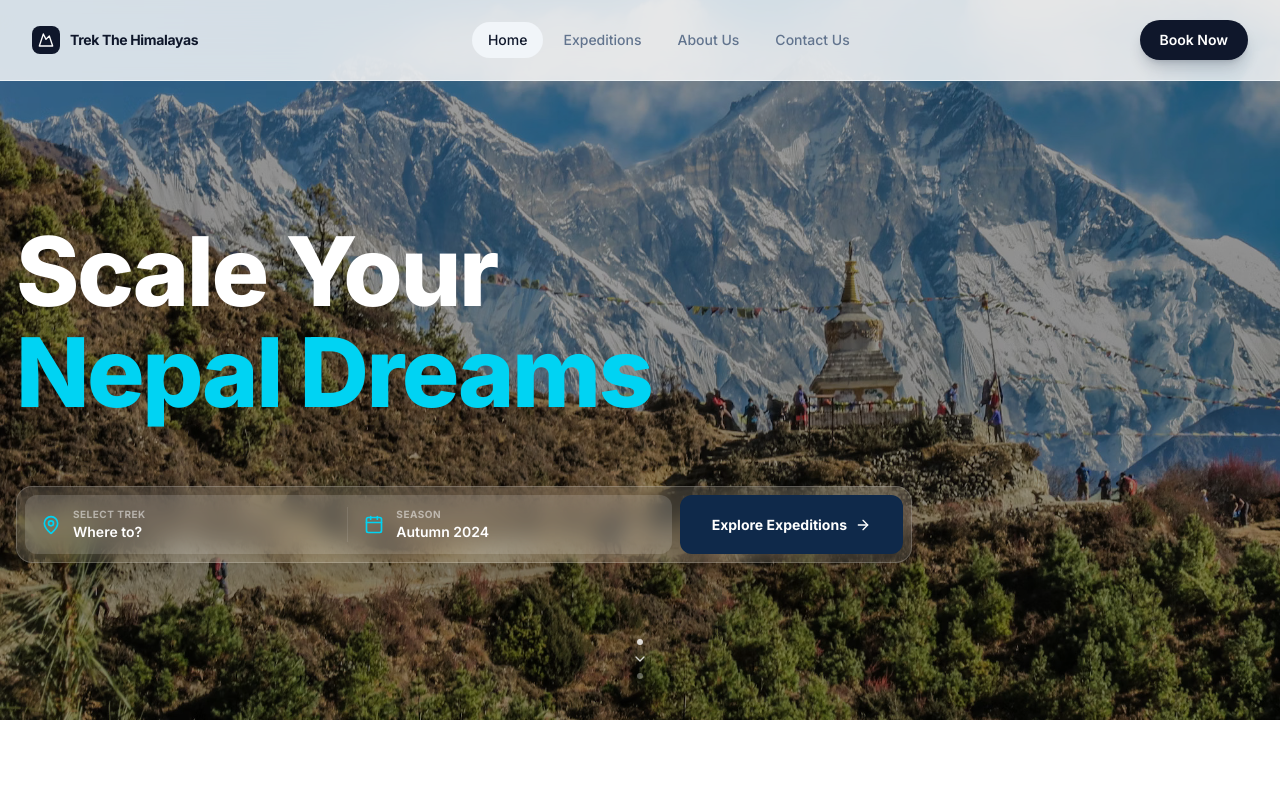
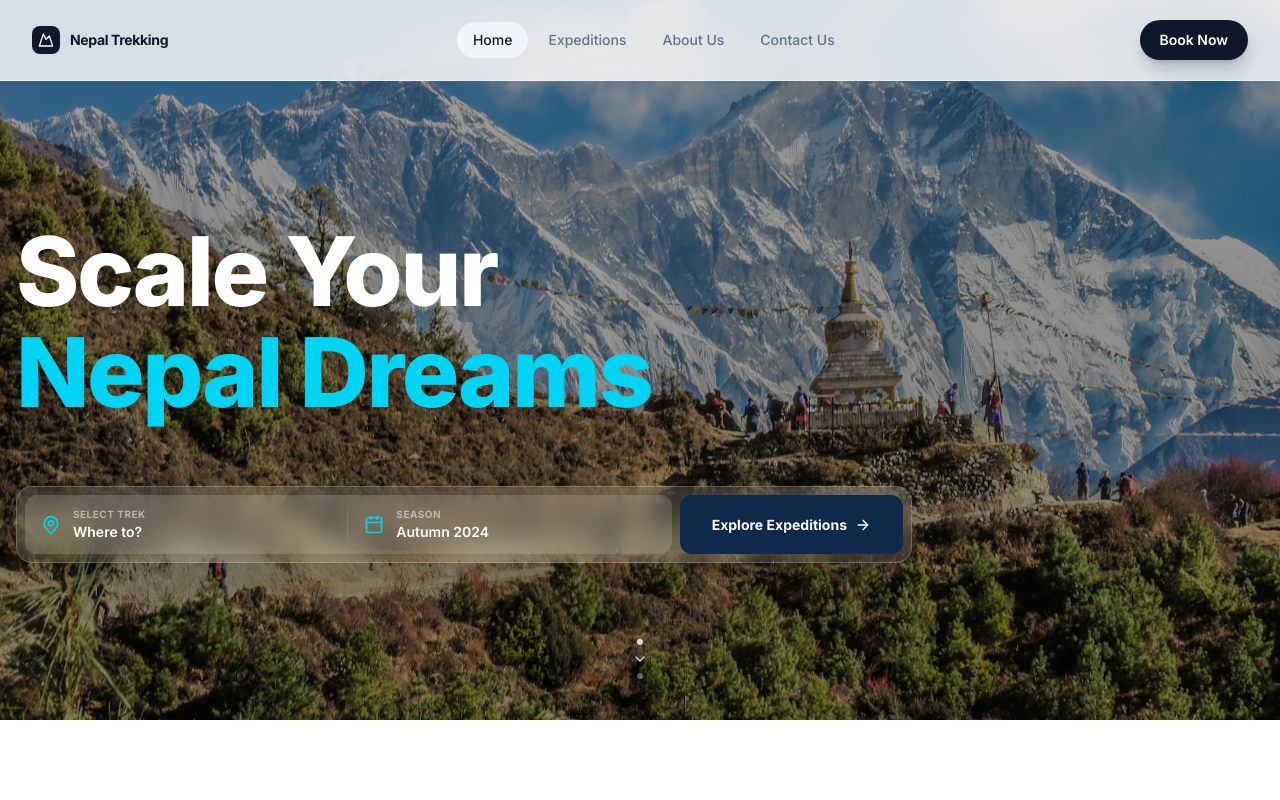
Before and after one commit to Khushbumandal2060/nepal-trekking, a Next.js app: page / in a window 1280 px wide. Shown: the top 800 px of the page. Built offline with nearby package versions, Linux system fonts and the light colour scheme.

Commit message:
add navbar

```diff
--- a/src/components/Navbar.tsx
+++ b/src/components/Navbar.tsx
@@ -33,7 +33,7 @@ export default function Navbar() {
                 <Mountain className="w-4 h-4 text-white" />
               </div>
               <span className="text-sm font-bold tracking-tight text-slate-900">
-                Trek The Himalayas
+                Nepal Trekking
               </span>
             </Link>
 
```
